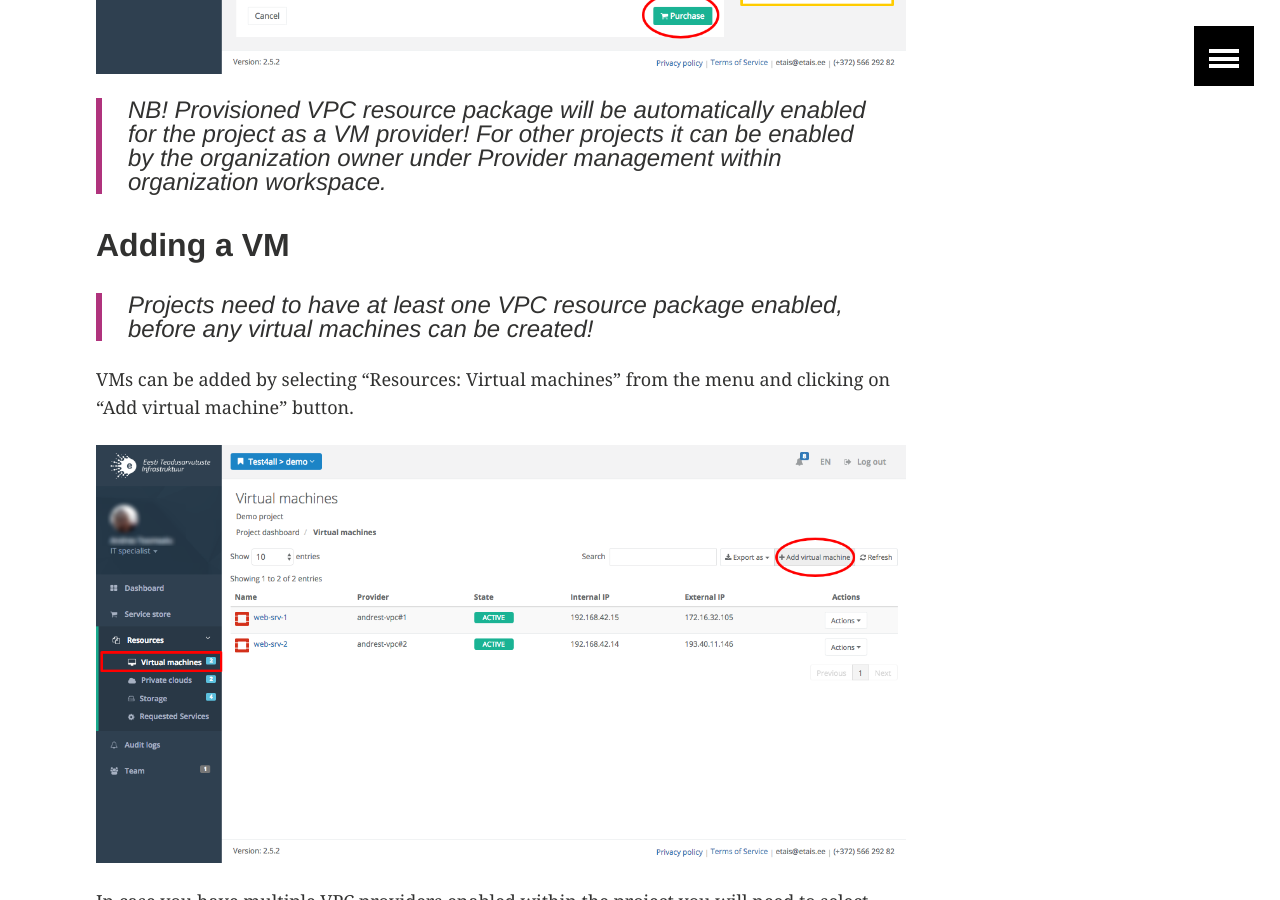
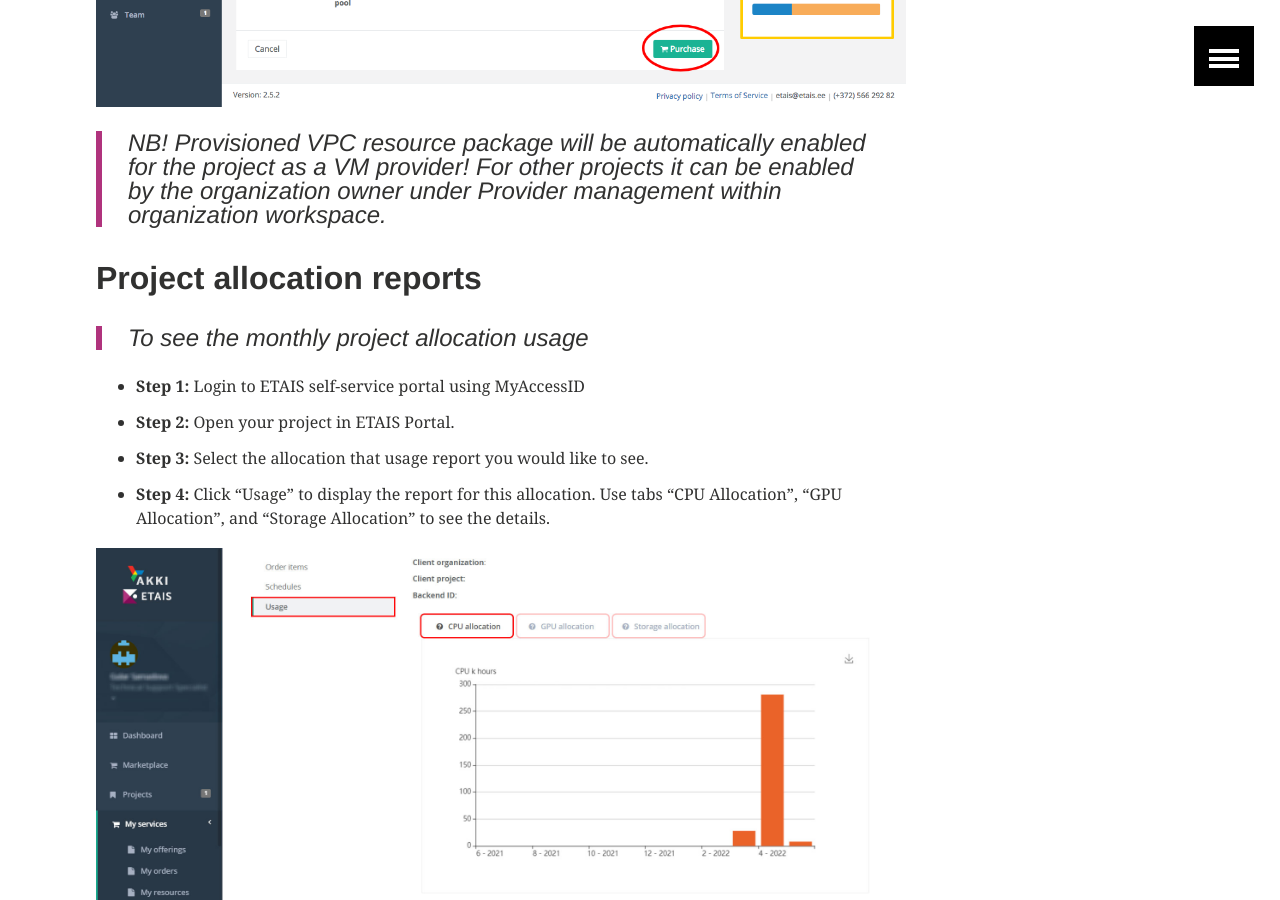
Before and after one commit to etais-ee/etais-web, a Jekyll site: the page built from using/self_service.md, in a window 1280 px wide and 900 px high, scrolled down 16468 px. Built offline with Jekyll 4.4.1, drawn with Linux system fonts in a browser that asks for light colours; some of the changed text lies outside the part shown.

Commit message:
Update self_service.md

```diff
--- a/using/self_service.md
+++ b/using/self_service.md
@@ -229,6 +229,16 @@ We also strongly suggest to fill also VPC description field. Other input fields
 ![Adding VPC provider - step 3](../images/project-vpc-add-form-step3.png)
 
 > *NB! Provisioned VPC resource package will be automatically enabled for the project as a VM provider! For other projects it can be enabled by the organization owner under Provider management within organization workspace.*
+
+## Project allocation reports
+> *To see the monthly project allocation usage*
+
+- **Step 1:** Login to ETAIS self-service portal using MyAccessID
+- **Step 2:** Open your project in ETAIS Portal.
+- **Step 3:** Select the allocation that usage report you would like to see.
+- **Step 4:** Click "Usage" to display the report for this allocation. Use tabs "CPU Allocation", "GPU Allocation", and "Storage Allocation" to see the details.
+
+![Project allocation reports](../images/project-allocation-reports.jpg)
 
 ## Adding a VM
 > *Projects need to have at least one VPC resource package enabled, before any virtual machines can be created!*
```
